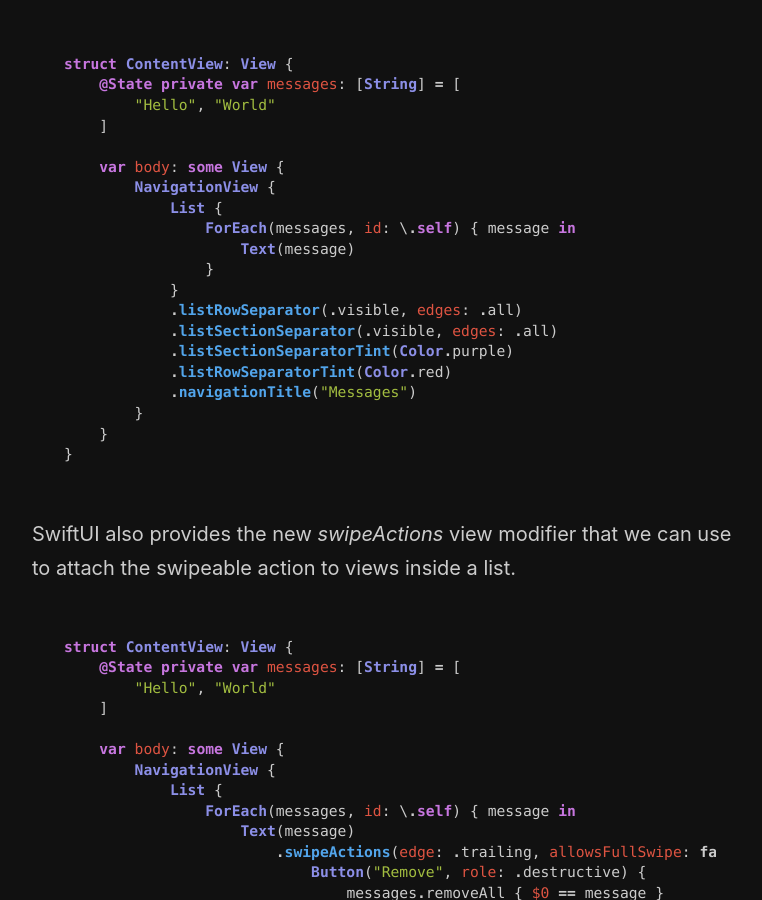
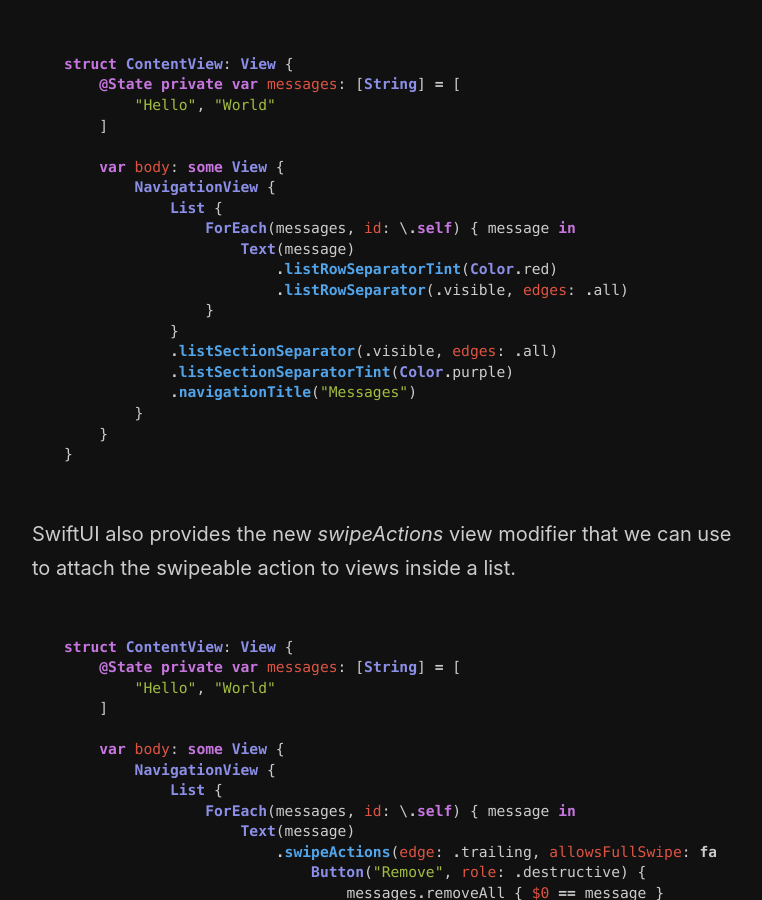
Before and after one commit to mecid/mecid.github.io, a Jekyll site: the page built from _posts/2021-06-08-what-is-new-in-swiftui-after-wwdc21.md, in a window 1280 px wide and 900 px high, scrolled down 843 px. Shown: the whole window, without its empty margins (258-1020 px from the left). Built offline with Jekyll 4.4.1, drawn with Linux system fonts in a browser that asks for light colours.

Commit message:
what's new in swiftui post fixed

```diff
--- a/_posts/2021-06-08-what-is-new-in-swiftui-after-wwdc21.md
+++ b/_posts/2021-06-08-what-is-new-in-swiftui-after-wwdc21.md
@@ -23,12 +23,12 @@ struct ContentView: View {
             List {
                 ForEach(messages, id: \.self) { message in
                     Text(message)
+                        .listRowSeparatorTint(Color.red)
+                        .listRowSeparator(.visible, edges: .all)
                 }
             }
-            .listRowSeparator(.visible, edges: .all)
             .listSectionSeparator(.visible, edges: .all)
             .listSectionSeparatorTint(Color.purple)
-            .listRowSeparatorTint(Color.red)
             .navigationTitle("Messages")
         }
     }
```
